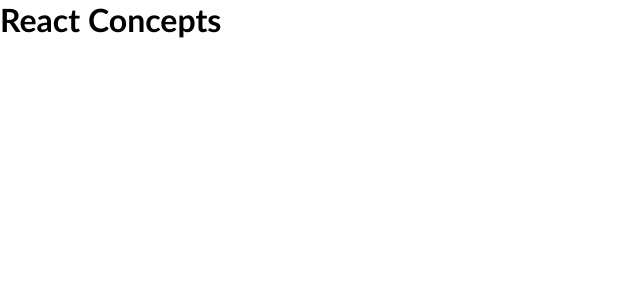
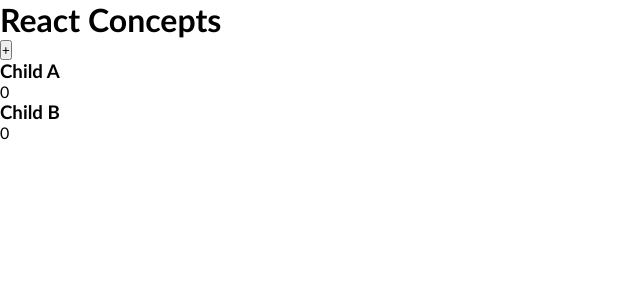
Before and after one commit to golabisib/learnReact, a React (Vite) app in the folder reactConcepts/: page / in a window 1280 px wide. Shown: the top 300 px of the page, without its empty margins (0-640 px from the left). Built offline with nearby package versions, Linux system fonts and the light colour scheme.

Commit message:
The lifting state up from parent to childs is added

```diff
--- a/reactConcepts/src/App.jsx
+++ b/reactConcepts/src/App.jsx
@@ -1,3 +1,4 @@
+import Parent from "./Component/Parent"
 
 function App() {
 
@@ -5,6 +6,7 @@ function App() {
   return (
     <>
     <h1>React Concepts</h1>
+    <Parent />
     </>
   )
 }
--- /dev/null
+++ b/reactConcepts/src/Component/ChildB.jsx
@@ -0,0 +1,17 @@
+
+
+import PropTypes from "prop-types"
+function ChildB({number}) {
+  return (
+    <div>
+        <h3>Child B</h3>
+        <p>{number}</p>
+    </div>
+  )
+}
+
+ChildB.propTypes = {
+  number: PropTypes.any
+}
+
+export default ChildB
--- /dev/null
+++ b/reactConcepts/src/Component/Parent.jsx
@@ -0,0 +1,21 @@
+import ChildA from "./childA"
+import ChildB from "./ChildB"
+import { useState } from "react";
+
+
+
+
+function Parent() {
+    const [number , setNumber] = useState(0);
+  return (
+    <div>
+        <button onClick={() => setNumber((number) => number + 1)}>+</button>
+
+
+        <ChildA number={number}/>
+        <ChildB number={number}/>
+    </div>
+  )
+}
+
+export default Parent
--- /dev/null
+++ b/reactConcepts/src/Component/childA.jsx
@@ -0,0 +1,19 @@
+
+
+import PropTypes from "prop-types"
+function ChildA({number}) {
+
+
+  return (
+    <div>
+        <h3>Child A</h3>
+        <p>{number}</p>
+    </div>
+  )
+}
+
+ChildA.propTypes = {
+  number: PropTypes.any
+}
+
+export default ChildA
```
